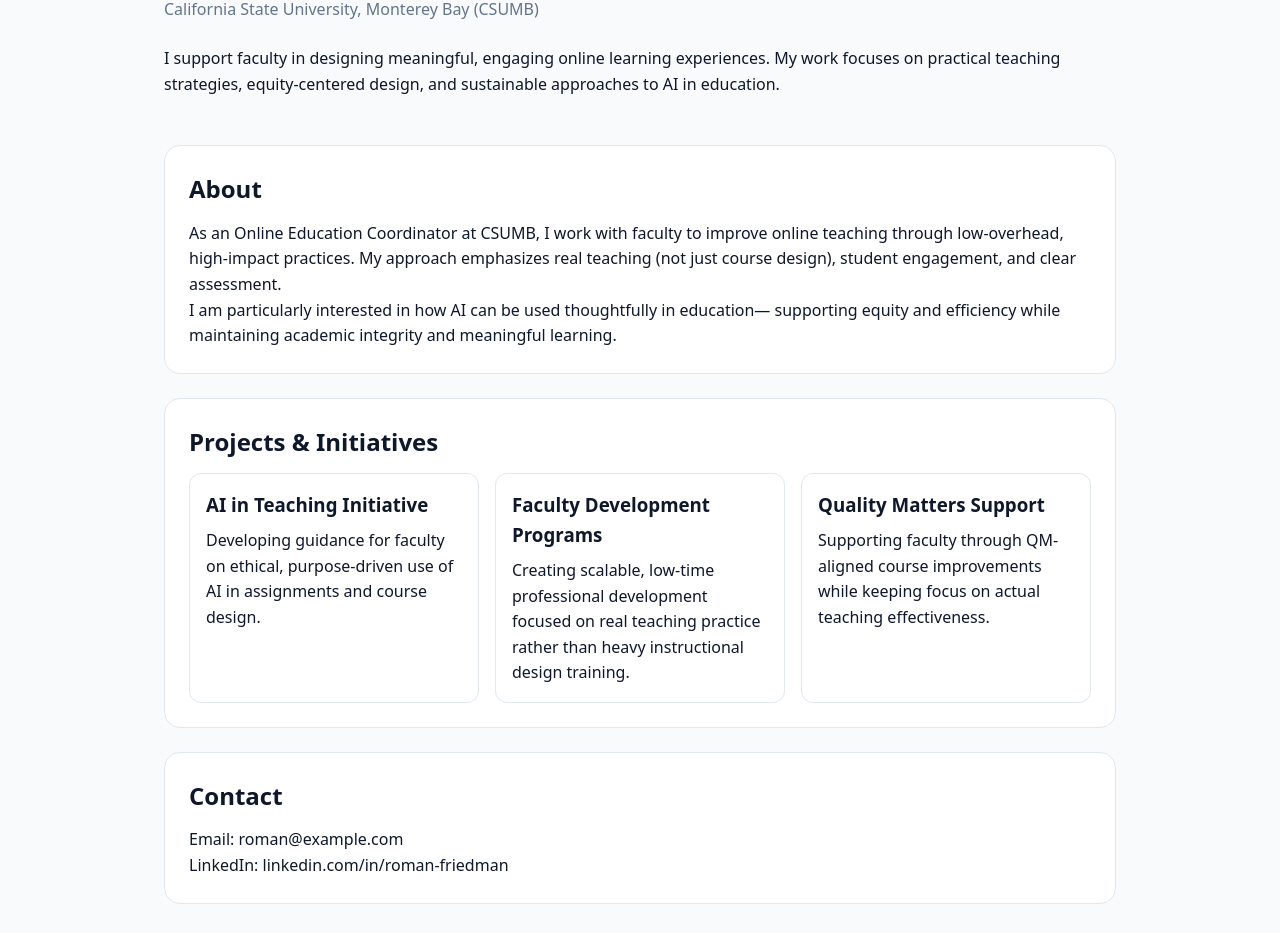
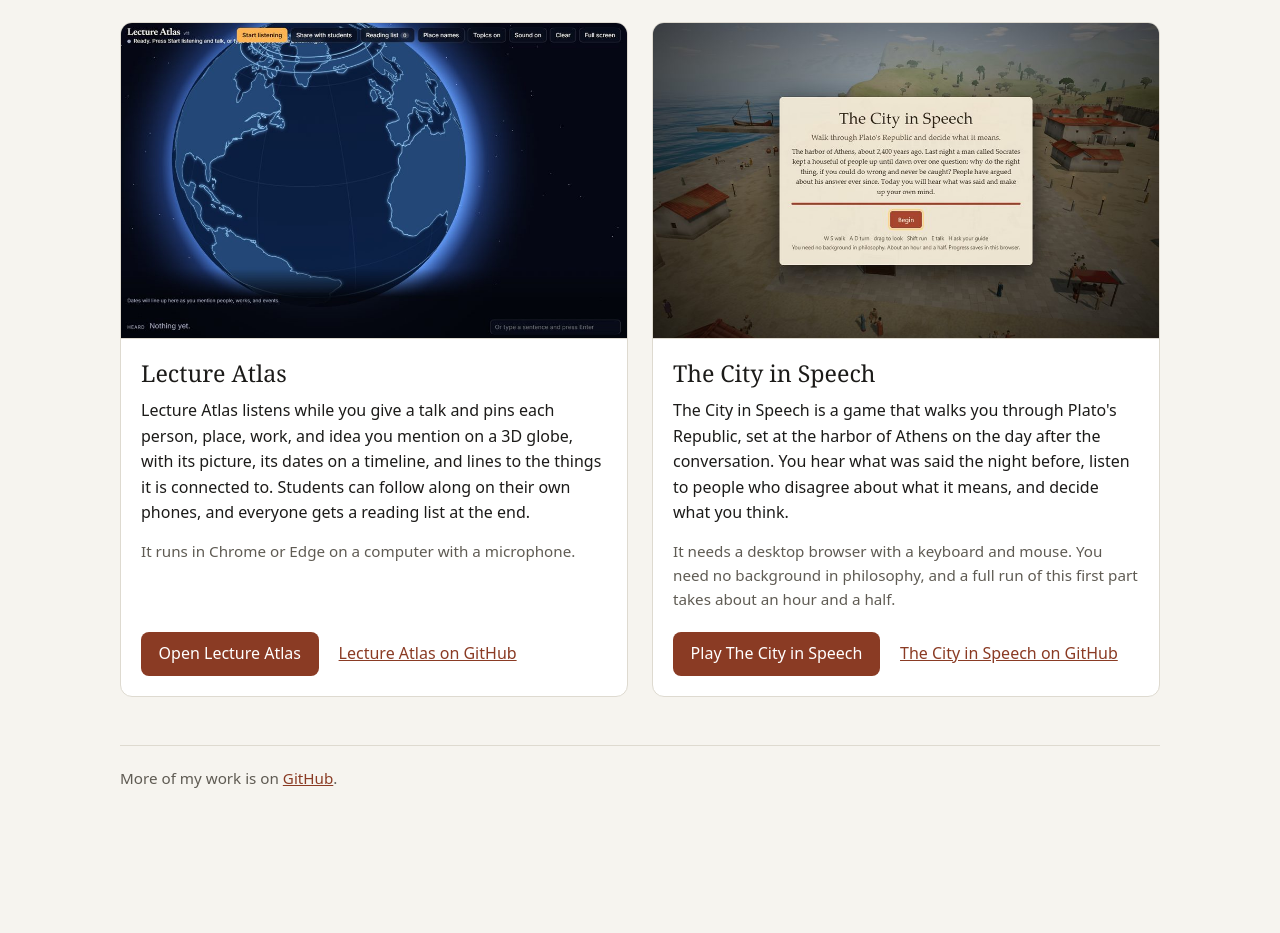
Before and after one commit to romanf88-arch/romanf88-arch.github.io, a plain HTML site: page index.html in a window 1280 px wide. Shown: the part 206-1139 px from the top of the page. After the commit the page ends 1028 px from the top, so only its background shows below. Drawn offline with Linux system fonts and the light colour scheme.

Commit message:
Rebuild the main page around built projects
Replace the placeholder profile page with cards for Lecture Atlas and
The City in Speech, each with a screenshot, a short description, and
links to the live site and the code. Remove the placeholder contact
details. The cst499 page is unchanged.

Co-Authored-By: Claude Fable 5.2 <noreply@anthropic.com>

```diff
--- a/index.html
+++ b/index.html
@@ -3,180 +3,211 @@
 <head>
   <meta charset="UTF-8" />
   <meta name="viewport" content="width=device-width, initial-scale=1.0" />
-  <title>Roman Friedman | Online Education Coordinator</title>
+  <title>Roman Friedman | Projects</title>
+  <meta name="description" content="Teaching tools and games built by Roman Friedman: Lecture Atlas and The City in Speech." />
   <style>
     :root {
-      --bg: #f8fafc;
-      --text: #0f172a;
-      --muted: #64748b;
-      --accent: #0ea5e9;
+      --bg: #f6f4ef;
+      --text: #1c1b19;
+      --muted: #5f5b53;
       --card: #ffffff;
-      --border: #e2e8f0;
+      --border: #dedad0;
+      --link: #8a3b24;
+      --button-bg: #8a3b24;
+      --button-text: #ffffff;
+    }
+
+    @media (prefers-color-scheme: dark) {
+      :root {
+        --bg: #14161a;
+        --text: #ecebe7;
+        --muted: #a9a69e;
+        --card: #1d2026;
+        --border: #30343c;
+        --link: #f0a988;
+        --button-bg: #f0a988;
+        --button-text: #1c1b19;
+      }
     }
 
     * { box-sizing: border-box; margin: 0; padding: 0; }
 
     body {
-      font-family: system-ui, -apple-system, Segoe UI, Roboto, sans-serif;
+      font-family: system-ui, -apple-system, "Segoe UI", Roboto, sans-serif;
       background: var(--bg);
       color: var(--text);
       line-height: 1.6;
     }
 
     .container {
-      max-width: 1000px;
-      margin: auto;
-      padding: 1.5rem;
+      max-width: 1080px;
+      margin: 0 auto;
+      padding: 3rem 1.25rem 2rem;
     }
 
-    header {
-      padding: 1rem 0;
-      border-bottom: 1px solid var(--border);
-      display: flex;
-      justify-content: space-between;
-      align-items: center;
-      flex-wrap: wrap;
+    header { margin-bottom: 2.5rem; }
+
+    h1 {
+      font-family: Georgia, "Times New Roman", serif;
+      font-size: 2.4rem;
+      font-weight: 500;
+      line-height: 1.2;
+      margin-bottom: 0.6rem;
     }
 
-    nav a {
-      margin-left: 1rem;
+    .intro {
+      max-width: 62ch;
       color: var(--muted);
-      text-decoration: none;
-      font-weight: 500;
-    }
-
-    nav a:hover { color: var(--accent); }
-
-    .hero {
-      padding: 3rem 0;
-    }
-
-    h1 {
-      font-size: 2.5rem;
-      margin-bottom: 0.5rem;
-    }
-
-    .subtitle {
-      color: var(--muted);
-      margin-bottom: 1.5rem;
-    }
-
-    .card {
-      background: var(--card);
-      border: 1px solid var(--border);
-      border-radius: 16px;
-      padding: 1.5rem;
-      margin-bottom: 1.5rem;
-    }
-
-    h2 {
-      margin-bottom: 0.75rem;
-      font-size: 1.5rem;
+      font-size: 1.1rem;
     }
 
     .projects {
       display: grid;
-      grid-template-columns: repeat(auto-fit, minmax(250px, 1fr));
-      gap: 1rem;
+      grid-template-columns: repeat(auto-fit, minmax(290px, 1fr));
+      gap: 1.5rem;
+      list-style: none;
     }
 
     .project {
+      background: var(--card);
       border: 1px solid var(--border);
       border-radius: 12px;
-      padding: 1rem;
-      background: white;
+      overflow: hidden;
+      display: flex;
+      flex-direction: column;
     }
 
-    .project h3 {
-      margin-bottom: 0.5rem;
+    .project img {
+      display: block;
+      width: 100%;
+      height: auto;
+      aspect-ratio: 16 / 10;
+      object-fit: cover;
+      border-bottom: 1px solid var(--border);
+    }
+
+    .project-body {
+      padding: 1.25rem;
+      display: flex;
+      flex-direction: column;
+      flex: 1;
+    }
+
+    h2 {
+      font-family: Georgia, "Times New Roman", serif;
+      font-size: 1.45rem;
+      font-weight: 500;
+      line-height: 1.25;
+      margin-bottom: 0.6rem;
+    }
+
+    .project p { margin-bottom: 0.8rem; }
+
+    .needs {
+      color: var(--muted);
+      font-size: 0.95rem;
+    }
+
+    .links {
+      margin-top: auto;
+      padding-top: 0.5rem;
+      display: flex;
+      flex-wrap: wrap;
+      align-items: center;
+      gap: 0.75rem 1.25rem;
+    }
+
+    .button {
+      display: inline-block;
+      background: var(--button-bg);
+      color: var(--button-text);
+      text-decoration: none;
+      padding: 0.55rem 1.1rem;
+      border-radius: 8px;
+    }
+
+    .button:hover, .button:focus-visible { filter: brightness(1.12); }
+
+    .links a:not(.button) { color: var(--link); }
+
+    a:focus-visible {
+      outline: 3px solid var(--link);
+      outline-offset: 2px;
     }
 
     footer {
-      text-align: center;
+      margin-top: 3rem;
+      padding-top: 1.25rem;
+      border-top: 1px solid var(--border);
       color: var(--muted);
-      margin-top: 2rem;
-      font-size: 0.9rem;
+      font-size: 0.95rem;
     }
 
+    footer a { color: var(--link); }
+
     @media (max-width: 600px) {
+      .container { padding-top: 2rem; }
       h1 { font-size: 2rem; }
-      header { flex-direction: column; align-items: flex-start; }
-      nav { margin-top: 0.5rem; }
     }
   </style>
 </head>
 <body>
   <div class="container">
     <header>
-      <strong>Roman Friedman</strong>
-      <nav>
-        <a href="#about">About</a>
-        <a href="#projects">Projects</a>
-        <a href="#contact">Contact</a>
-      </nav>
+      <h1>Roman Friedman</h1>
+      <p class="intro">
+        I work in online education at California State University, Monterey Bay.
+        These are teaching tools and games I have built, and each one opens in a browser.
+      </p>
     </header>
 
-    <section class="hero">
-      <h1>Online Education Coordinator</h1>
-      <p class="subtitle">California State University, Monterey Bay (CSUMB)</p>
-      <p>
-        I support faculty in designing meaningful, engaging online learning experiences.
-        My work focuses on practical teaching strategies, equity-centered design, and
-        sustainable approaches to AI in education.
-      </p>
-    </section>
+    <main>
+      <ul class="projects">
+        <li class="project">
+          <img src="img/lecture-atlas.jpg" width="960" height="600"
+               alt="Lecture Atlas: a globe on a dark background with a Start listening button and a timeline along the bottom." />
+          <div class="project-body">
+            <h2>Lecture Atlas</h2>
+            <p>
+              Lecture Atlas listens while you give a talk and pins each person, place, work,
+              and idea you mention on a 3D globe, with its picture, its dates on a timeline,
+              and lines to the things it is connected to. Students can follow along on their
+              own phones, and everyone gets a reading list at the end.
+            </p>
+            <p class="needs">It runs in Chrome or Edge on a computer with a microphone.</p>
+            <div class="links">
+              <a class="button" href="https://romanf88-arch.github.io/lecture-atlas/">Open Lecture Atlas</a>
+              <a href="https://github.com/romanf88-arch/lecture-atlas">Lecture Atlas on GitHub</a>
+            </div>
+          </div>
+        </li>
 
-    <section id="about" class="card">
-      <h2>About</h2>
-      <p>
-        As an Online Education Coordinator at CSUMB, I work with faculty to improve
-        online teaching through low-overhead, high-impact practices. My approach emphasizes
-        real teaching (not just course design), student engagement, and clear assessment.
-      </p>
-      <p>
-        I am particularly interested in how AI can be used thoughtfully in education—
-        supporting equity and efficiency while maintaining academic integrity and
-        meaningful learning.
-      </p>
-    </section>
-
-    <section id="projects" class="card">
-      <h2>Projects & Initiatives</h2>
-      <div class="projects">
-        <div class="project">
-          <h3>AI in Teaching Initiative</h3>
-          <p>
-            Developing guidance for faculty on ethical, purpose-driven use of AI in
-            assignments and course design.
-          </p>
-        </div>
-
-        <div class="project">
-          <h3>Faculty Development Programs</h3>
-          <p>
-            Creating scalable, low-time professional development focused on real teaching
-            practice rather than heavy instructional design training.
-          </p>
-        </div>
-
-        <div class="project">
-          <h3>Quality Matters Support</h3>
-          <p>
-            Supporting faculty through QM-aligned course improvements while keeping
-            focus on actual teaching effectiveness.
-          </p>
-        </div>
-      </div>
-    </section>
-
-    <section id="contact" class="card">
-      <h2>Contact</h2>
-      <p>Email: roman@example.com</p>
-      <p>LinkedIn: linkedin.com/in/roman-friedman</p>
-    </section>
+        <li class="project">
+          <img src="img/city-in-speech.jpg" width="960" height="600"
+               alt="The City in Speech: the title screen over a harbor town with red-roofed houses, a ship at the dock, and people in the square." />
+          <div class="project-body">
+            <h2>The City in Speech</h2>
+            <p>
+              The City in Speech is a game that walks you through Plato's Republic, set at the
+              harbor of Athens on the day after the conversation. You hear what was said the
+              night before, listen to people who disagree about what it means, and decide what
+              you think.
+            </p>
+            <p class="needs">
+              It needs a desktop browser with a keyboard and mouse. You need no background in
+              philosophy, and a full run of this first part takes about an hour and a half.
+            </p>
+            <div class="links">
+              <a class="button" href="https://romanf88-arch.github.io/city-in-speech/">Play The City in Speech</a>
+              <a href="https://github.com/romanf88-arch/city-in-speech">The City in Speech on GitHub</a>
+            </div>
+          </div>
+        </li>
+      </ul>
+    </main>
 
     <footer>
-      <p>© 2026 Roman Friedman</p>
+      <p>More of my work is on <a href="https://github.com/romanf88-arch">GitHub</a>.</p>
     </footer>
   </div>
 </body>
```
Also changed, not shown: img/city-in-speech.jpg (added), img/lecture-atlas.jpg (added).
